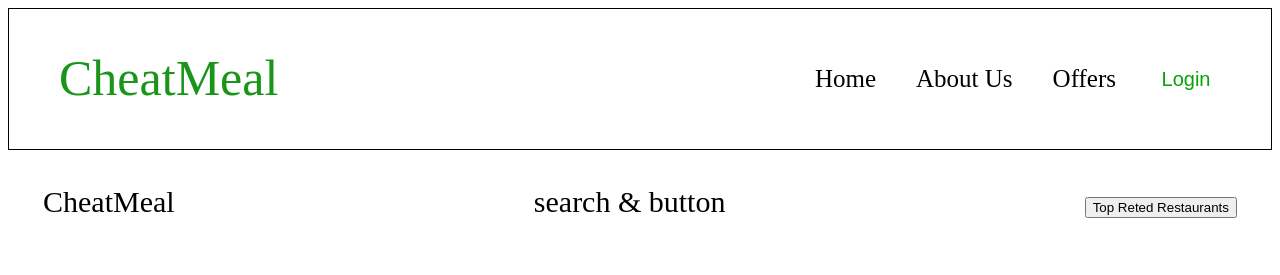
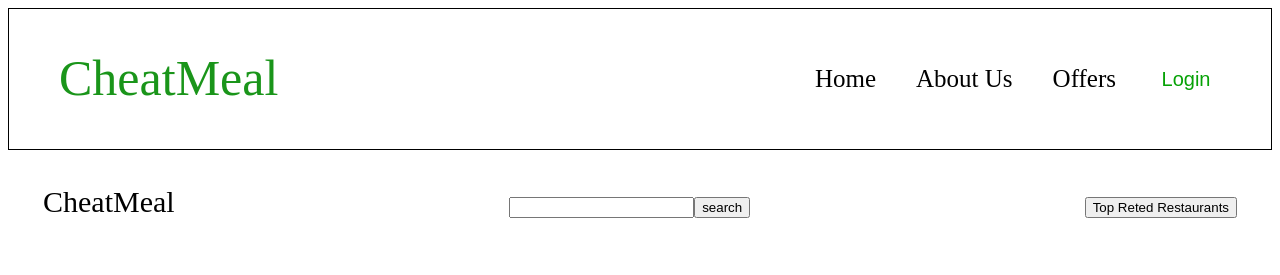
Before and after one commit to minhaj0077/CheatMeal, a React (Vite) app: page / in a window 1280 px wide. Shown: the top 275 px of the page. Built offline with nearby package versions, Linux system fonts and the light colour scheme.

Commit message:
dynamic search

```diff
--- a/src/components/Body.js
+++ b/src/components/Body.js
@@ -10,12 +10,14 @@ import Shimmer from "./Shimmer";
 const Body = () => {
 
     const [listOfRestaurant, setListOfRestaurant] = useState(resList );
+    const [filteredRestaurant, setFilteredRestaurant] = useState(resList);
+
+    const [searchText, setSearchText] = useState("");
 
 
     if (listOfRestaurant.length === 0) {
         return <Shimmer/>;
     };
-
 
     return (
         <div className="body">
@@ -23,7 +25,14 @@ const Body = () => {
             <div className="search-section">
                 <div className="logo">CheatMeal</div>
                 <div className="search">
-                    search & button
+                    <input type="text" className="search-box" value={searchText} onChange={(e)=> {
+                        setSearchText(e.target.value);
+                    }} />
+                    <button onClick={() => {
+                        const filteredRestaurant = listOfRestaurant.filter((res) => res?.info?.name?.toLowerCase()?.includes(searchText.toLowerCase()));
+
+                        setFilteredRestaurant(filteredRestaurant);
+                    }}>search</button>
                 </div>
                 <div className="filter">
                     <button className="rating-filter"
@@ -37,20 +46,8 @@ const Body = () => {
             </div>
 
             <div className="cards-container">
-                {listOfRestaurant.map((restaurant) => ( <Restrocard key={restaurant.info.resId} resData= {restaurant} /> ))}
+                {filteredRestaurant.map((restaurant) => ( <Restrocard key={restaurant.info.resId} resData= {restaurant} /> ))}
             </div>
-
-        {/* </div>
-        <div className="product-list">
-        {products.map(product => (
-          <div key={product.id} className="product-card">
-            <img src={product.image} alt={product.title} />
-            <h3>{product.title}</h3>
-            <p>{product.description}</p>
-            <p>Price: ${product.price}</p>
-            <p>Category: {product.category}</p>
-          </div> */}
-      {/* ))} */}
     </div>
     );
 };
```
